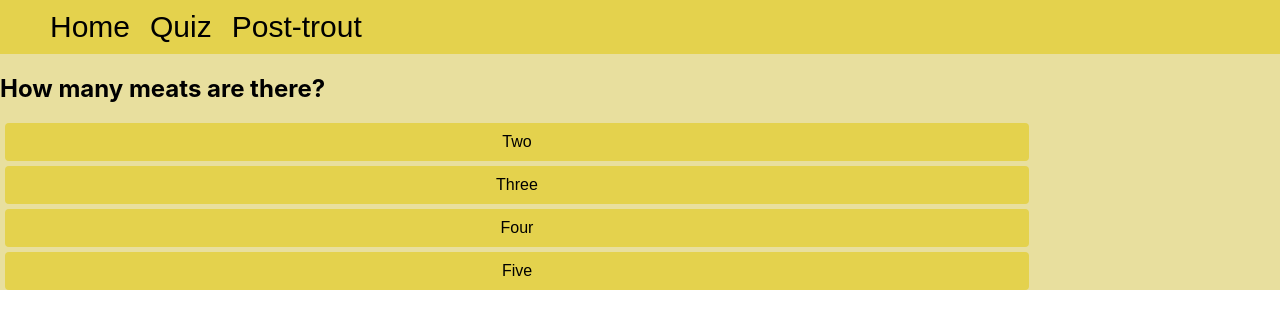
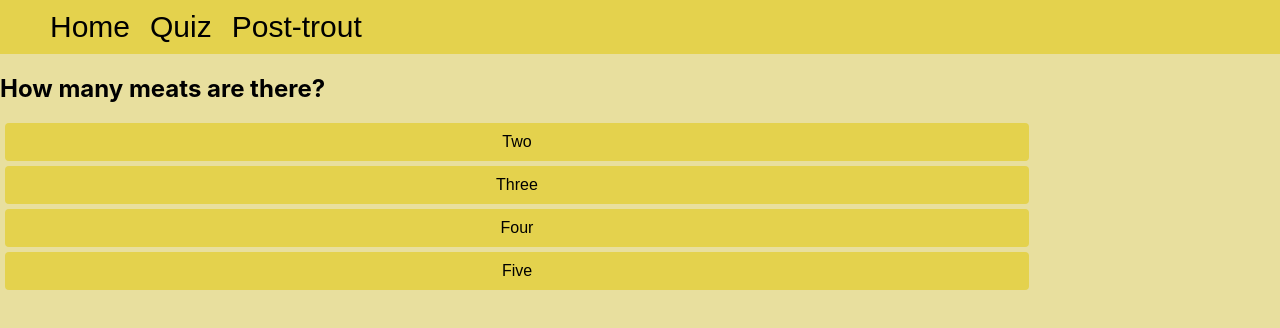
Before and after one commit to StrtMilne/Bovilophone, a React (Create React App) app: page /quiz in a window 1280 px wide. Shown: the top 328 px of the page. Built offline with nearby package versions, Linux system fonts and the light colour scheme; no server answers.

Commit message:
created popup and changed styling

```diff
--- a/src/containers/Quiz.js
+++ b/src/containers/Quiz.js
@@ -1,11 +1,13 @@
 import React, {useState} from "react";
 import "../static/style.css"
 import PopUp from "../components/PopUp";
+import useSound from "use-sound";
+import moo from "../assets/mucca1.wav"
 
 const Quiz = function () {
 
     const [answer, setAnswer] = useState("")
-
+    const [PlayMoo] = useSound(moo);
 
     const handleSelectTwo = () => {
         setAnswer("Two");
@@ -21,6 +23,7 @@ const Quiz = function () {
 
     const handleSelectFive = () => {
         setAnswer("Five");
+        PlayMoo();
     }
 
     const resetAnswer = () => {
@@ -28,7 +31,7 @@ const Quiz = function () {
     }
 
     return(
-        <>
+        <div className="quiz">
             <h2>How many meats are there?</h2>
             <form>
                 <input type="radio" name="answer" onClick={handleSelectTwo}/>
@@ -47,7 +50,7 @@ const Quiz = function () {
             {answer==="Five" ?
             <div className="popup"><PopUp resetAnswer={resetAnswer}/></div>:
             null}
-        </>
+        </div>
     )
 };
 
--- a/src/static/style.css
+++ b/src/static/style.css
@@ -125,3 +125,8 @@ form p {
         background-color: rgba(151, 68, 0, 0.76);
     }
 }
+
+.quiz {
+    width: 100vw;
+    height: 100vh;
+}
```
Also changed, not shown: 1 other file (tests, documents, lock files or other folders).
